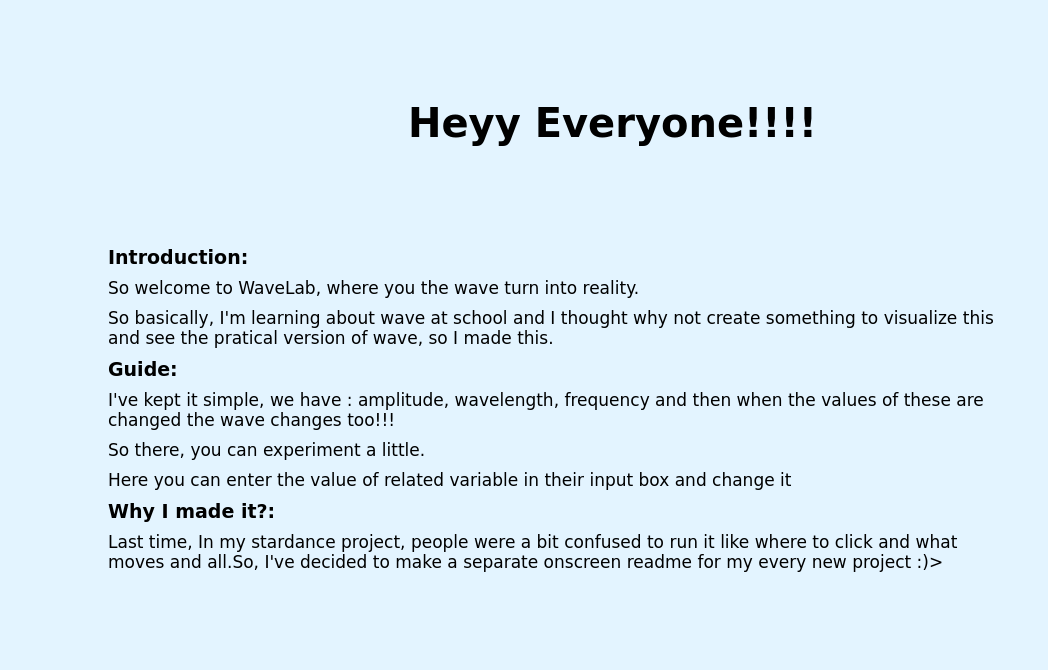
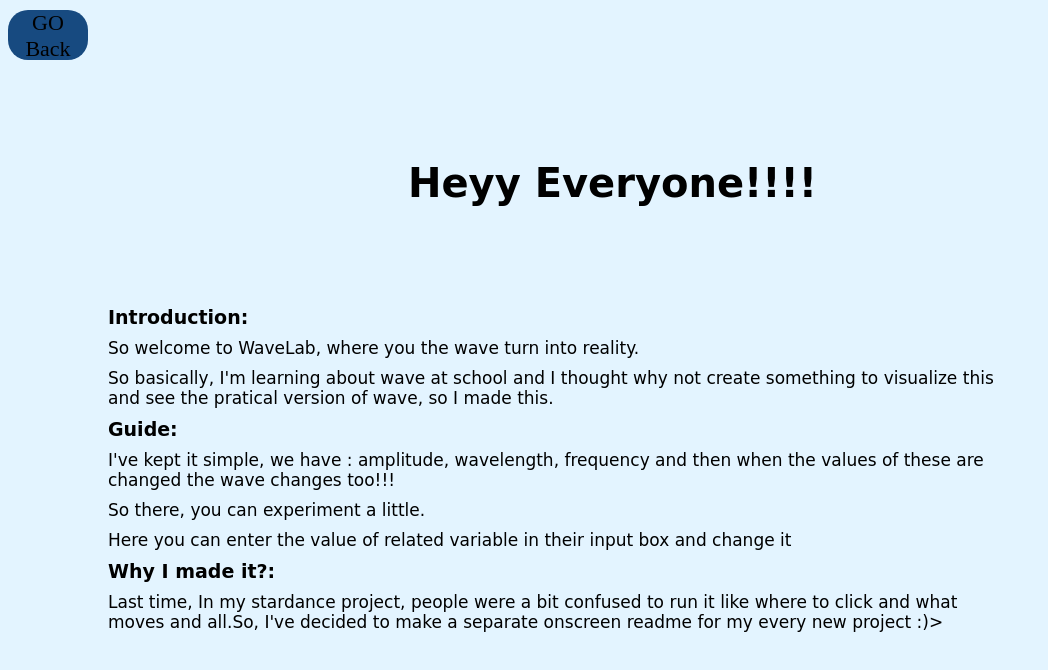
Before and after one commit to swyaeta/Wavelab, a plain HTML site: page readme.html in a window 1280 px wide. Shown: the whole page, without its empty margins (0-1048 px from the left). Drawn offline with Linux system fonts and the light colour scheme.

Commit message:
Add files via upload

```diff
--- a/readme.css
+++ b/readme.css
@@ -1,9 +1,27 @@
+
+/* this is a box to go back to the main page*/
+.gobox{
+    width:80px;
+    height:50px;
+    background-color: #174a80;
+    margin-top:10px;
+    border-radius: 20px;
+    text-align:center;
+    font-size:22px
+}
+/* this is to blend our text inside */
+a{
+    text-decoration: none;
+    color:inherit
+}
+/* this is for the main heading*/
 h2{
     font-size:40px;
     font-family:cursive ;
     margin: 100px 400px;
     color:black
 }
+/* these are for the lines/sentences inside the readme*/
 p{
     color:black;
     font-size: 17px;
@@ -12,6 +30,7 @@ p{
     width:900px
 
 }
+/* this is for the subheading*/
 h3{
      color:black;
     font-size: 19px;
@@ -19,7 +38,7 @@ h3{
     margin: 10px 100px;
     width:900px
 }
-
+/* this to change the bg color of of the page*/
 body{
     background-color:#e3f4ff;
 }
--- a/readme.html
+++ b/readme.html
@@ -1,11 +1,17 @@
 <!DOCTYPE html>
 <html>
+
 <head>
     <title>readme</title>
     <link rel="stylesheet" href ="readme.css">
 </head>
 
 <body>
+    <a href="index.html">
+    <div class ="gobox">GO Back</div>
+    </a>
+
+
     <h2>Heyy Everyone!!!!</h2>
     <h3>Introduction:</h3>
     <p>So welcome to WaveLab, where you the wave turn into reality.</p>
@@ -20,7 +26,6 @@
     <p>Last time, In my stardance project, people were a bit confused to run it like where to click and what moves and all.So, I've decided to make a separate onscreen readme for my every new project :)></p>
 
 
+
 </body>
-
-
 </html>
--- a/script.js
+++ b/script.js
@@ -40,5 +40,4 @@ function animate(){
     drawWave();
     requestAnimationFrame(animate);
 }
-
 animate();
```
Also changed, not shown: index.html (+0 -2 lines), style.css (+22 -3 lines).
